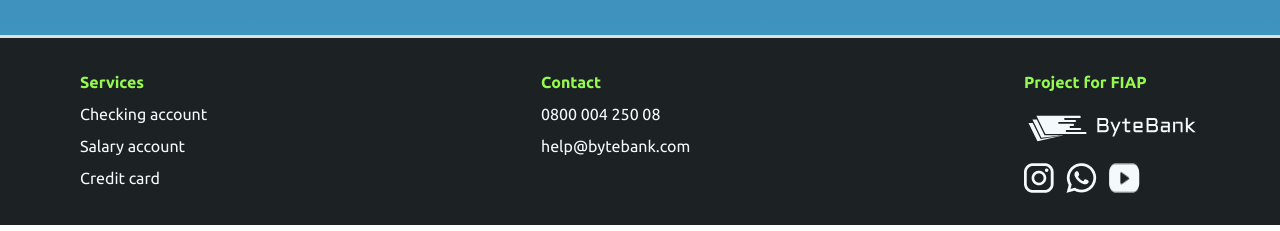
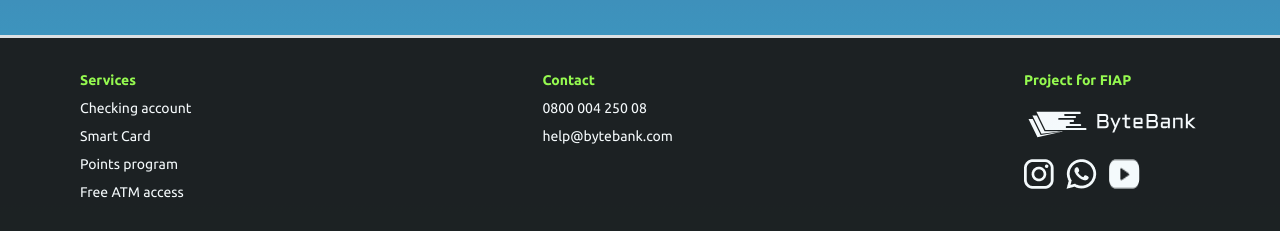
Before and after one commit to melissawebster/bytebank, a Next.js app: page / in a window 1280 px wide. Shown: the part 767-998 px from the top of the page. Built offline with nearby package versions, Linux system fonts and the light colour scheme; a web font is replaced by a local one.

Commit message:
update footer

```diff
--- a/src/components/footer.tsx
+++ b/src/components/footer.tsx
@@ -4,12 +4,13 @@ import Image from "next/image";
 export default function Footer() {
   return (
     <footer className="bg-dark-transp flex justify-center py-4 border-t-3">
-      <div className="container mx-auto flex flex-col gap-y-6 md:flex-row text-white md:justify-between my-4 px-4 sm:px-6 md:px-12 lg:px-16 xl:px-20">
+      <div className="container mx-auto flex flex-col gap-y-6 md:flex-row text-white md:justify-between my-4 px-4 sm:px-6 md:px-12 lg:px-16 xl:px-20 text-sm">
         <div className="flex flex-col gap-y-2">
           <div className="font-bold lime-green">Services</div>
           <div>Checking account</div>
-          <div>Salary account</div>
-          <div>Credit card</div>
+          <div>Smart Card</div>
+          <div>Points program</div>
+          <div>Free ATM access</div>
         </div>
 
         <div className="flex flex-col gap-y-2">
```
